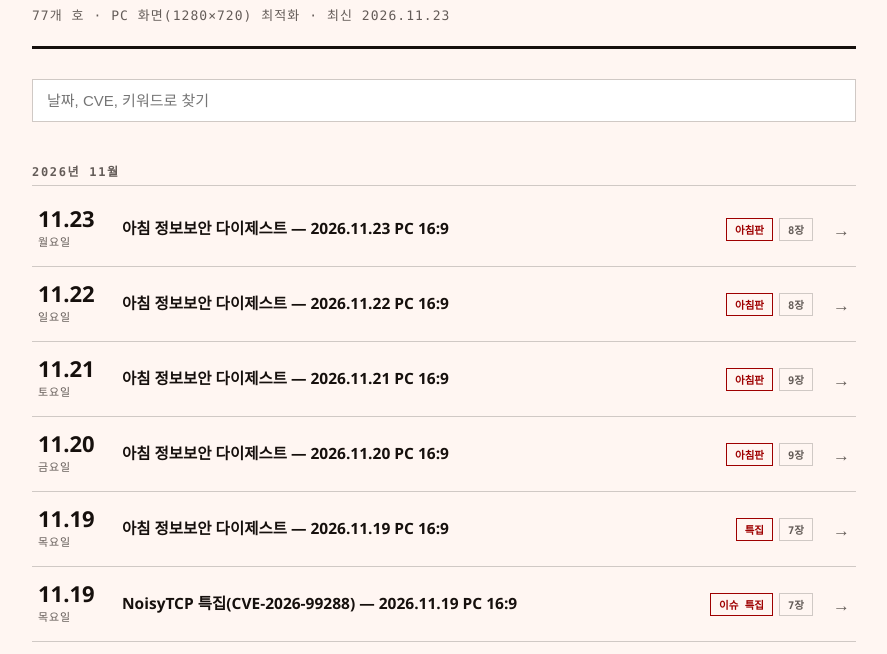
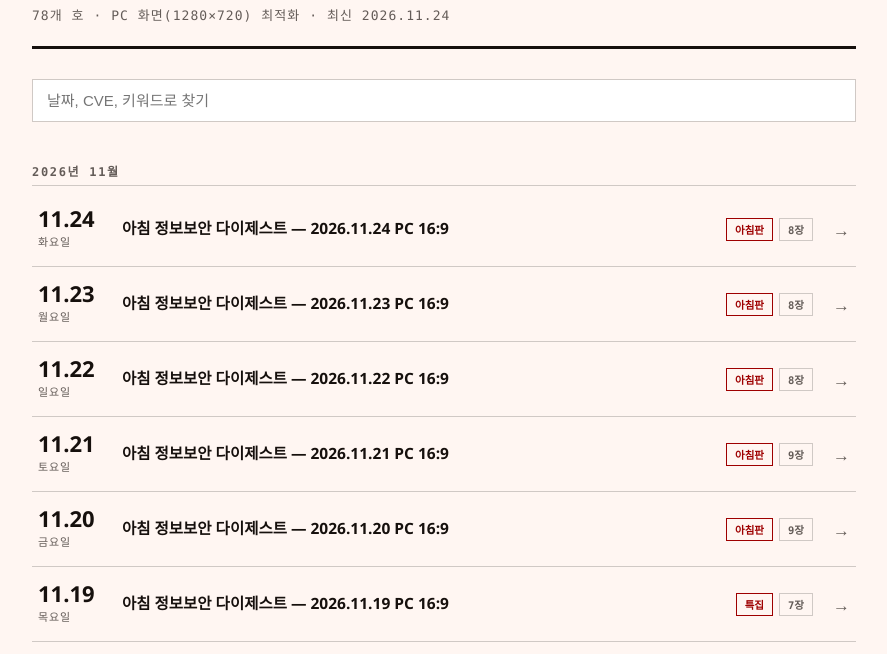
Before and after one commit to BG-Jang/Secu-news, a plain HTML site: page desktop/index.html in a window 1280 px wide. Shown: the part 127-781 px from the top of the page, without its empty margins (196-1083 px from the left). Drawn offline with Linux system fonts and the light colour scheme.

Commit message:
desktop: 목록 갱신 (2026.11.24 호 반영, 78호)

```diff
--- a/desktop/index.html
+++ b/desktop/index.html
@@ -35,11 +35,12 @@ h1{font-weight:800;font-size:42px;line-height:1.1;margin-top:12px;letter-spacing
 <div class="wrap">
 <div class="tag">PC Desktop Edition · 16:9</div>
 <h1>보안 다이제스트 아카이브</h1>
-<div class="sub">77개 호 · PC 화면(1280×720) 최적화 · 최신 2026.11.23</div>
+<div class="sub">78개 호 · PC 화면(1280×720) 최적화 · 최신 2026.11.24</div>
 <hr class="rule">
 <input id="q" class="search" type="search" placeholder="날짜, CVE, 키워드로 찾기" autocomplete="off">
 <div id="list">
 <div class="month">2026년 11월</div>
+<a class="row" href="security-digest-20261124-am_desktop.html"><span class="date"><b>11.24</b><i>화요일</i></span><span class="title">아침 정보보안 다이제스트 — 2026.11.24 PC 16:9</span><span class="meta"><span class="chip slug">아침판</span><span class="chip">8장</span></span><span class="go">→</span></a>
 <a class="row" href="security-digest-20261123-am_desktop.html"><span class="date"><b>11.23</b><i>월요일</i></span><span class="title">아침 정보보안 다이제스트 — 2026.11.23 PC 16:9</span><span class="meta"><span class="chip slug">아침판</span><span class="chip">8장</span></span><span class="go">→</span></a>
 <a class="row" href="security-digest-20261122-am_desktop.html"><span class="date"><b>11.22</b><i>일요일</i></span><span class="title">아침 정보보안 다이제스트 — 2026.11.22 PC 16:9</span><span class="meta"><span class="chip slug">아침판</span><span class="chip">8장</span></span><span class="go">→</span></a>
 <a class="row" href="security-digest-20261121-am_desktop.html"><span class="date"><b>11.21</b><i>토요일</i></span><span class="title">아침 정보보안 다이제스트 — 2026.11.21 PC 16:9</span><span class="meta"><span class="chip slug">아침판</span><span class="chip">9장</span></span><span class="go">→</span></a>
```
